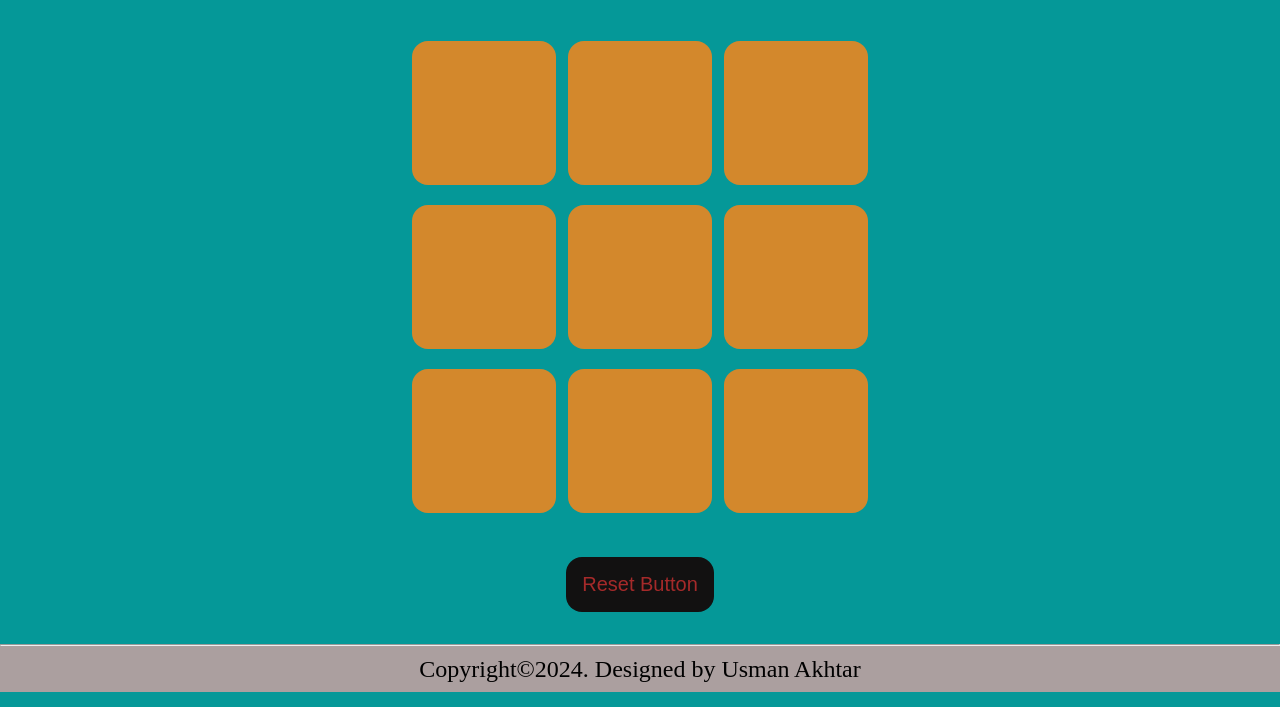
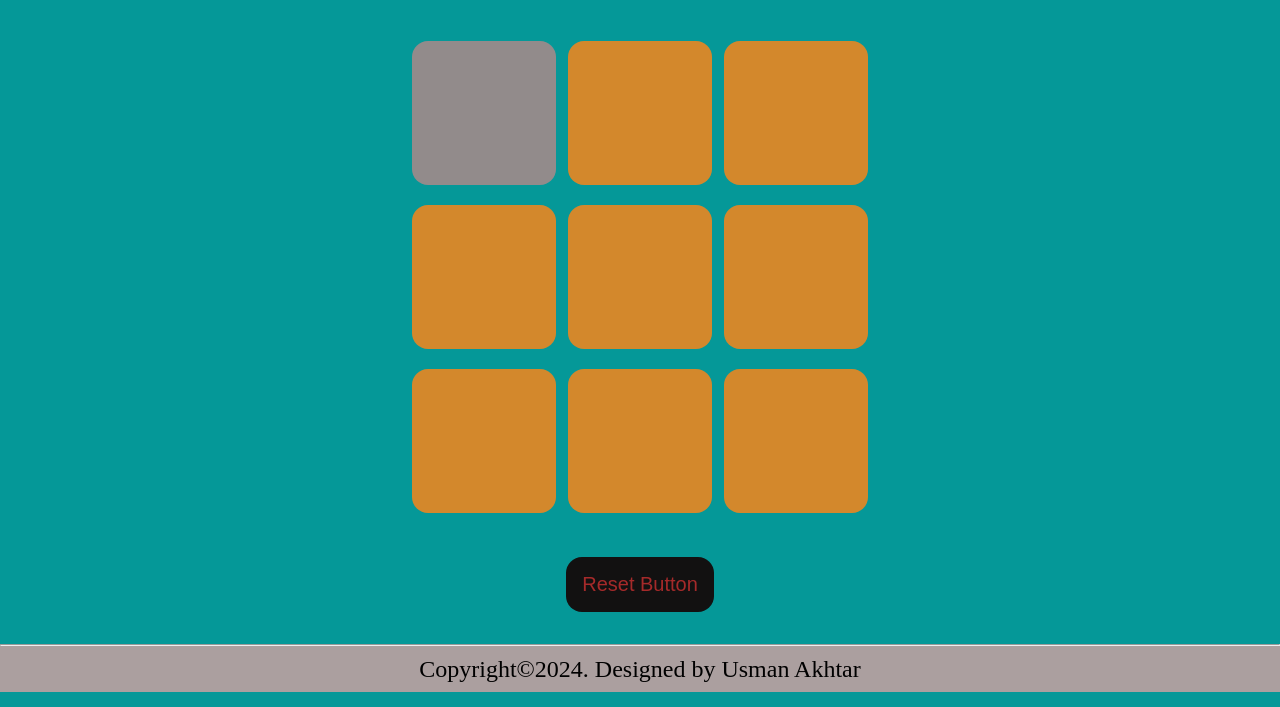
Before and after one commit to UsmanAkhtar0/Tic-Tac-Toe, a plain HTML site: page index.html in a window 1280 px wide. In both pictures the pointer is over the button 484 px from the left and 206 px from the top of the page. Shown: the part 93-800 px from the top of the page. Drawn offline with Linux system fonts and the light colour scheme.

Commit message:
Update style.css

```diff
--- a/style.css
+++ b/style.css
@@ -36,6 +36,10 @@ h1 {
      color: rgb(0, 0, 0);
      background-color: rgb(211, 136, 44);
      border: none;
+}
+.box:hover {
+    cursor: pointer;
+    background-color:  rgb(146, 139, 139);
 }
 #rst {
     padding: 1rem;
```
